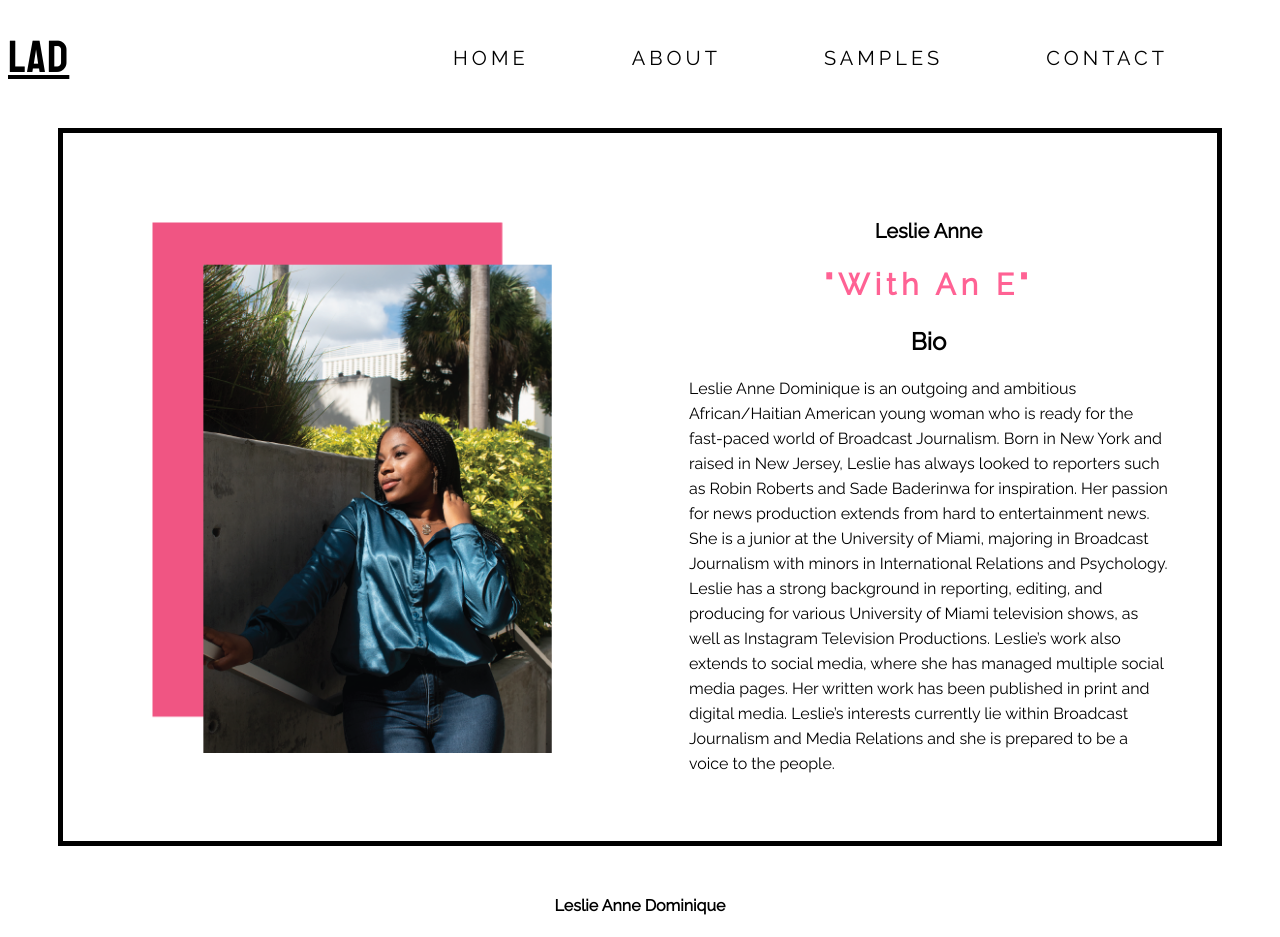
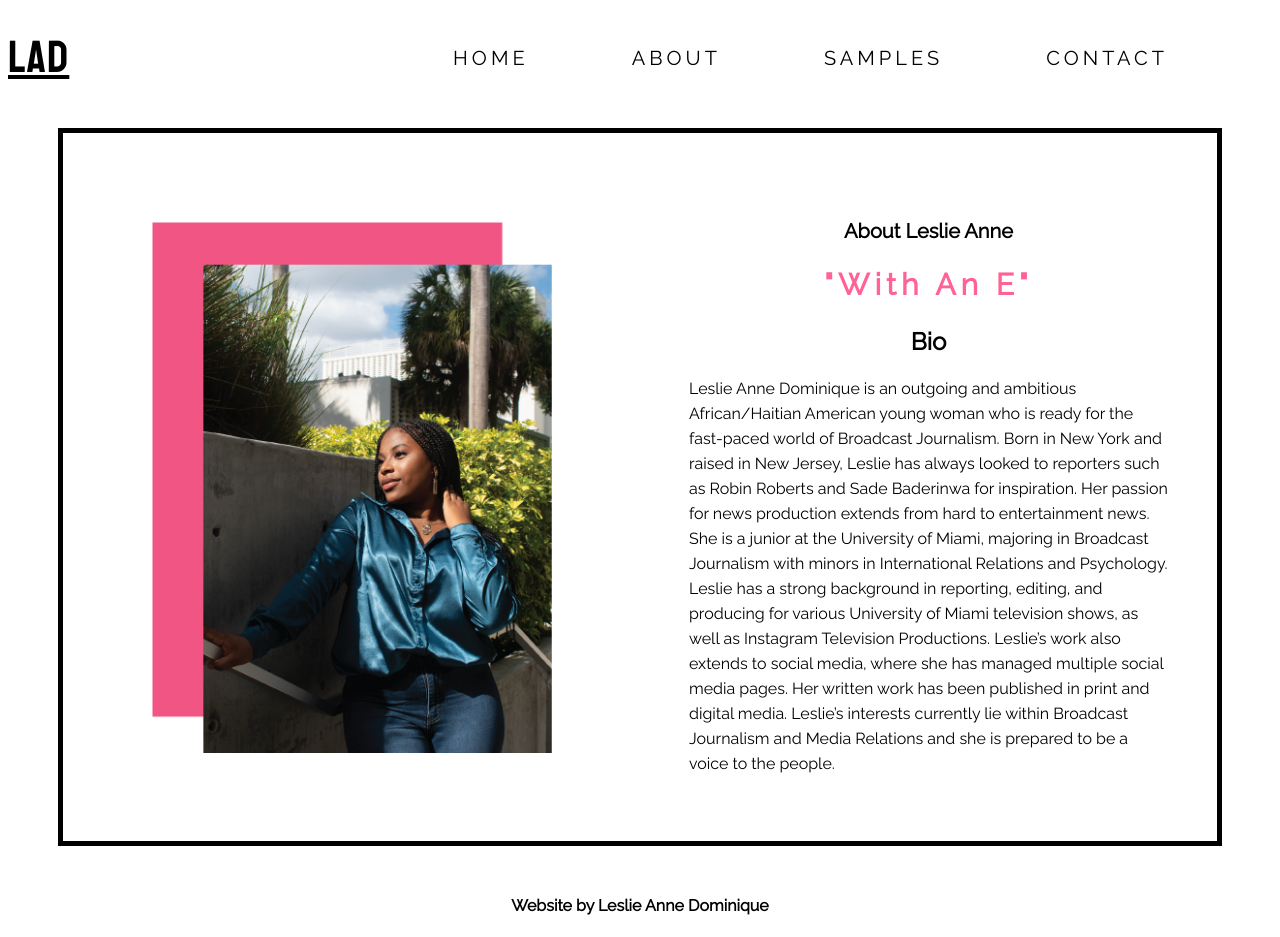
Before and after one commit to ldominique3/ldominique3.github.io, a plain HTML site: page about.html in a window 1280 px wide. Drawn offline with Linux system fonts and the light colour scheme.

Commit message:
Update about.html

```diff
--- a/about.html
+++ b/about.html
@@ -32,7 +32,7 @@
         </section>
 
      <section class="me">
-        <h1 id="ala"> Leslie Anne</h1>
+        <h1 id="ala"> About Leslie Anne</h1>
         <h1 id="wae"> "With An E"</h1>
 
           <h2>Bio</h2>
@@ -51,7 +51,7 @@
 
 
     <footer>
-       <h4>Leslie Anne Dominique</h4>
+       <h4>Website by Leslie Anne Dominique</h4>
     </footer>
 
    </body>
```
